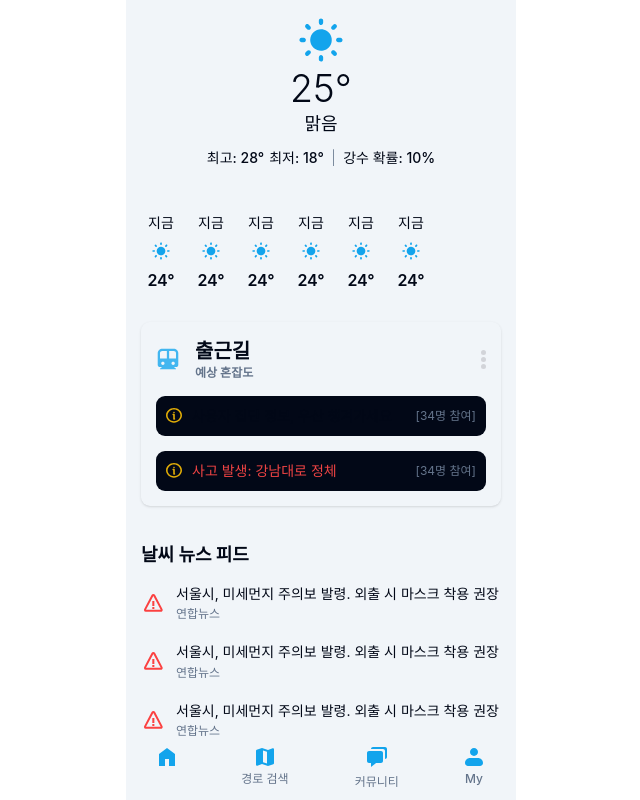
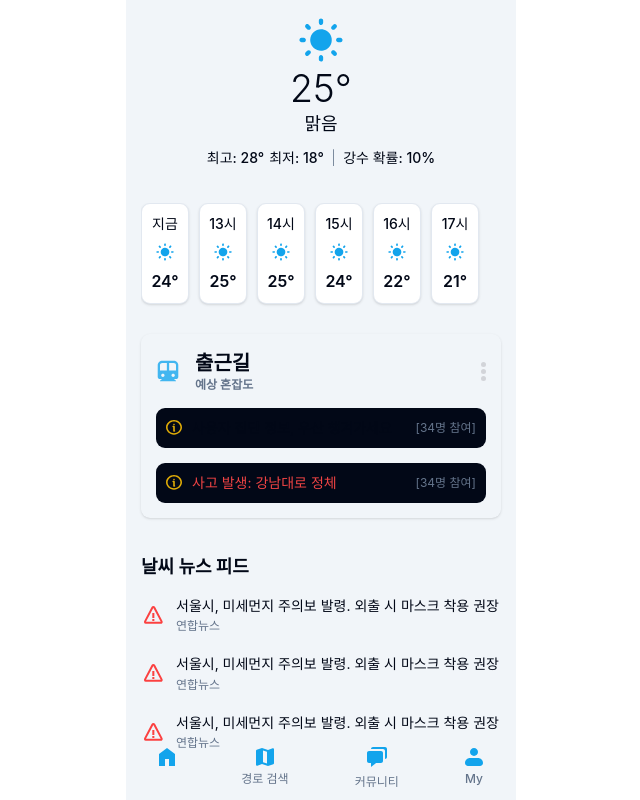
Before and after one commit to JJJ-un/WEANET, a React (Vite) app in the folder apps/client/: page / in a window 1280 px wide. Shown: the whole page, without its empty margins (319-959 px from the left). Built offline with nearby package versions, Linux system fonts and the light colour scheme; a web font is replaced by a local one.

Commit message:
refactor: DailyForecast 컴포넌트 구조화 및 디자인 시스템 보강

```diff
--- a/apps/client/src/entities/weather/model/types.ts
+++ b/apps/client/src/entities/weather/model/types.ts
@@ -11,6 +11,12 @@ export interface WeatherData {
   maxTemp: number;
   minTemp: number;
   precipitation: number; // 강수 확률 (%)
+}
+
+export interface HourlyForecast {
+  time: string;
+  status: WeatherStatus;
+  temp: number;
 }
 
 export const WEATHER_CONFIG: Record<WeatherStatus, WeatherConfig> = {
--- a/apps/client/src/routes/index.tsx
+++ b/apps/client/src/routes/index.tsx
@@ -12,16 +12,22 @@ export const Route = createFileRoute('/')({
 });
 
 function RouteComponent() {
+  const hourlyData = [
+    { time: '지금', status: 'Clear', temp: 24 },
+    { time: '13시', status: 'Clear', temp: 25 },
+    { time: '14시', status: 'Cloudy', temp: 25 },
+    { time: '15시', status: 'Cloudy', temp: 24 },
+    { time: '16시', status: 'Rain', temp: 22 },
+    { time: '17시', status: 'Rain', temp: 21 },
+  ] as const;
+
   return (
     <div className="flex flex-col gap-8">
       <CurrentWeather />
-      <div className="flex gap-4">
-        <DailyForecast />
-        <DailyForecast />
-        <DailyForecast />
-        <DailyForecast />
-        <DailyForecast />
-        <DailyForecast />
+      <div className="flex gap-4 overflow-x-auto pb-4 scrollbar-hide">
+        {hourlyData.map((data, index) => (
+          <DailyForecast key={index} {...data} />
+        ))}
       </div>
       <S.Card className="p-6 mb-8">
         <S.CardHeader className="flex items-center justify-between gap-4">
--- a/apps/client/src/shared/styles/colors.css
+++ b/apps/client/src/shared/styles/colors.css
@@ -8,6 +8,8 @@
   /* Global Settings */
   /* -------------------------------- */
   --radius: 0.5rem; /* 기본 둥글기 (8px) */
+  --white: #ffffff;
+  --black: #000000;
 
   /* -------------------------------- */
   /* Light Mode (기본) */
--- a/apps/client/src/widget/current-weather/ui/DailyForecast.tsx
+++ b/apps/client/src/widget/current-weather/ui/DailyForecast.tsx
@@ -1,17 +1,18 @@
 import * as S from '@/shared/ui/Card';
 import { WeatherIcon } from '@/entities/weather/ui/WeatherIcon';
+import { type HourlyForecast } from '@/entities/weather/model/types';
 
-const DailyForecast = () => {
+const DailyForecast = ({ time, status, temp }: HourlyForecast) => {
   return (
-    <S.Card className="flex flex-col items-center min-w-[4rem] py-4 gap-3 bg-transparent border-none shadow-none">
+    <S.Card className="flex flex-col items-center min-w-[4.8rem] py-4 px-2 gap-3 bg-white border border-border shadow-sm">
       {/* 시간 */}
-      <S.CardTitle className="text-sm font-medium text-foreground">지금</S.CardTitle>
+      <S.CardTitle className="text-sm font-medium text-foreground">{time}</S.CardTitle>
       {/* 아이콘 */}
       <div className="flex justify-center">
-        <WeatherIcon status="Clear" className="w-8 h-8" />
+        <WeatherIcon status={status} className="w-8 h-8" />
       </div>
       {/* 기온 */}
-      <span className="text-base font-semibold">24°</span>
+      <span className="text-base font-semibold text-foreground">{temp}°</span>
     </S.Card>
   );
 };
```
